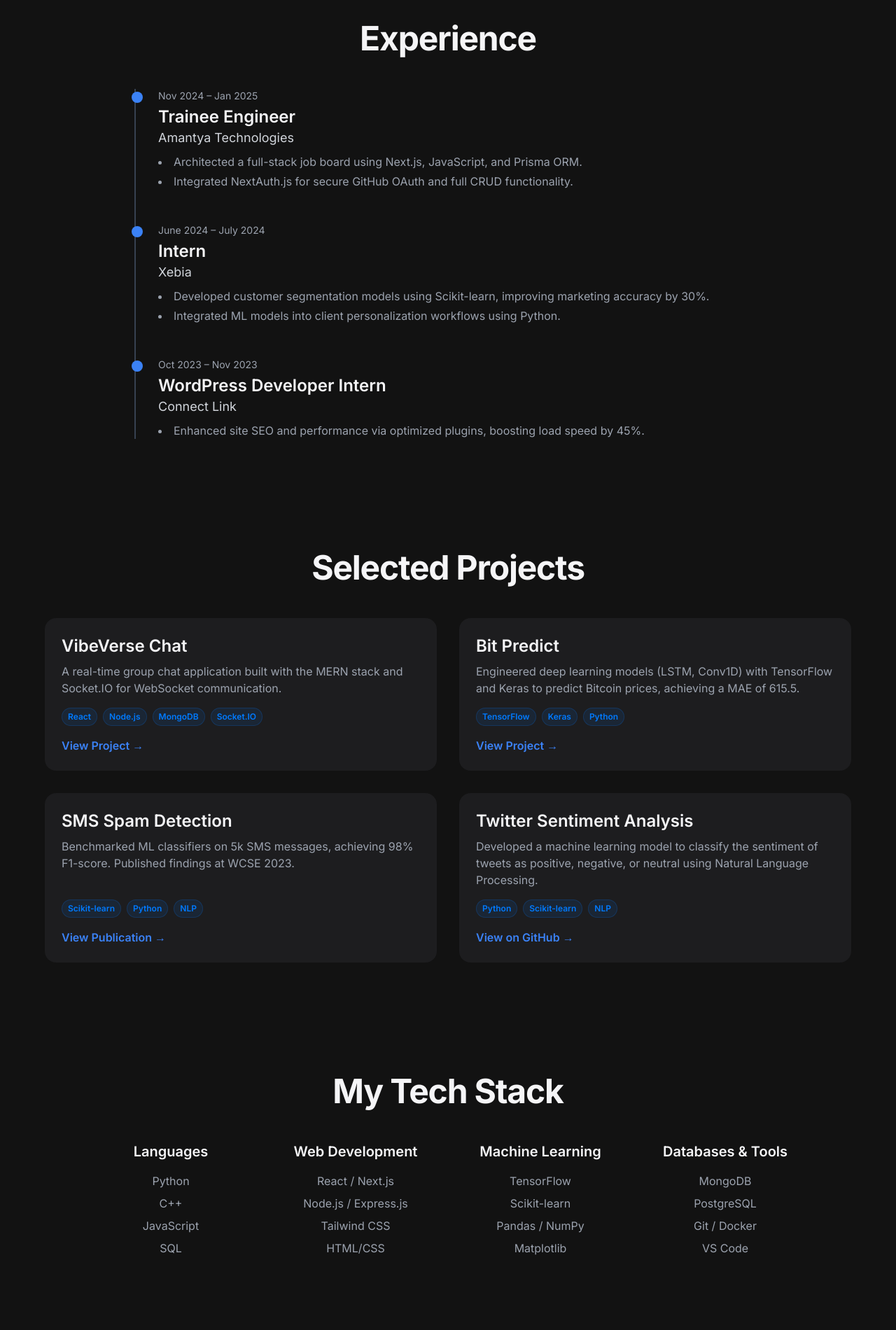
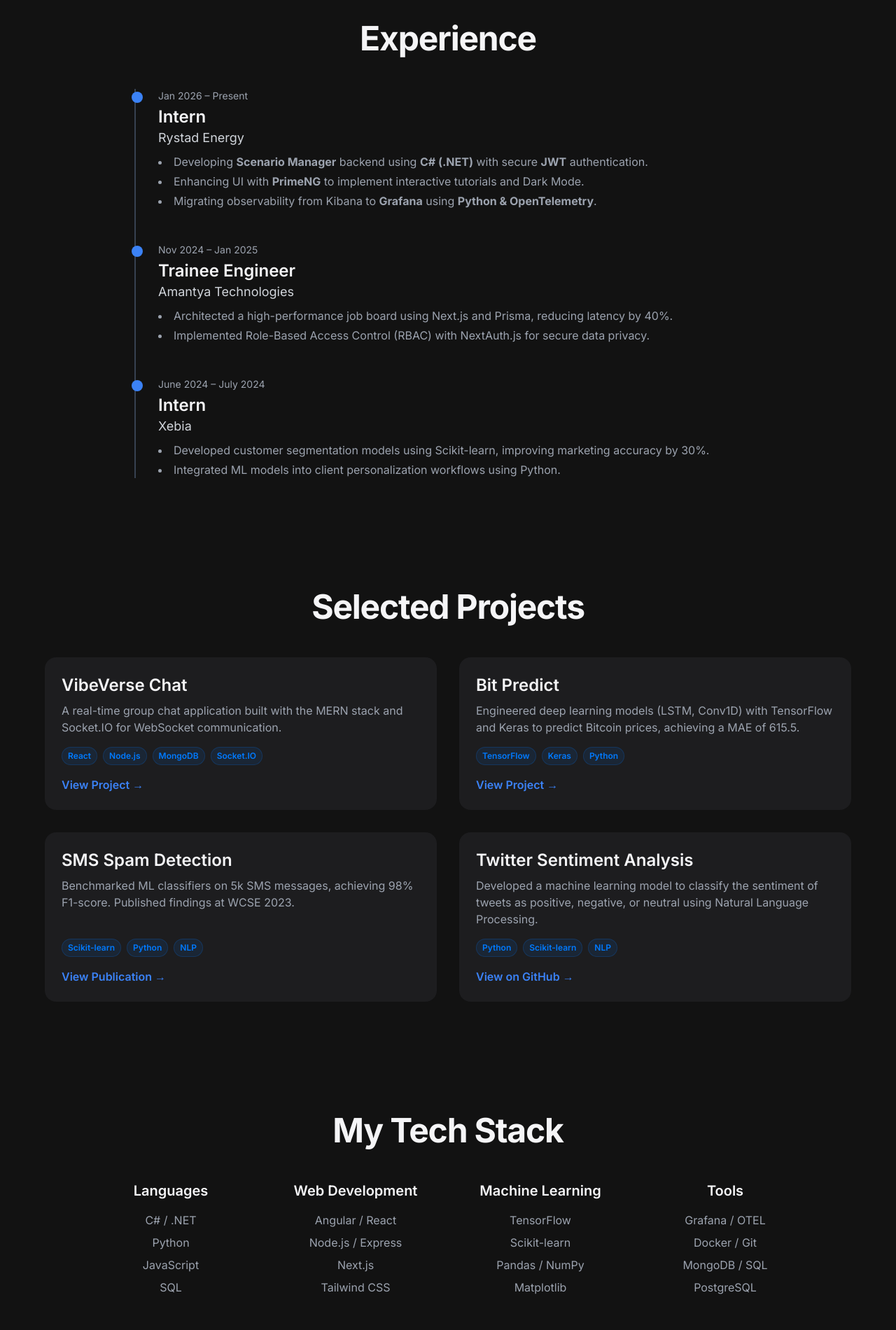
Before and after one commit to KartikAhluwalia/KartikPortfolio.github.io, a plain HTML site: page index.html in a window 1280 px wide. Shown: the part 1760-3660 px from the top of the page at 70% size. Drawn offline with nearby package versions, Linux system fonts and the light colour scheme.

Commit message:
Update index.html

```diff
--- a/index.html
+++ b/index.html
@@ -12,9 +12,9 @@
         /* Custom styles for the Apple-inspired look */
         body {
             font-family: 'Inter', sans-serif;
-            background-color: #121212; /* Restored background color */
+            background-color: #121212;
             color: #F5F5F7;
-            overflow-x: hidden; /* Prevent horizontal scrollbar from animation */
+            overflow-x: hidden;
         }
         .section {
             opacity: 0;
@@ -69,8 +69,8 @@
             left: 0;
             width: 100%;
             height: 100%;
-            z-index: -1; /* Place behind all content */
-            transform: rotate(145deg); /* Angle the stars */
+            z-index: -1;
+            transform: rotate(145deg);
         }
 
         .star {
@@ -96,7 +96,7 @@
             100% { transform: translateX(300px); }
         }
 
-        /* Stagger the animations for a natural look */
+        /* Stagger the animations */
         .star:nth-child(1) { top: 20%; left: 10%; animation-delay: 0s; }
         .star:nth-child(2) { top: 60%; left: 20%; animation-delay: 0.1s; }
         .star:nth-child(3) { top: 40%; left: 70%; animation-delay: 0.2s; }
@@ -110,7 +110,6 @@
 </head>
 <body class="antialiased">
 
-    <!-- Shooting Stars Container -->
     <div class="stars-container">
         <div class="star"></div>
         <div class="star"></div>
@@ -122,7 +121,6 @@
         <div class="star"></div>
     </div>
 
-    <!-- Header & Navigation -->
     <header id="header" class="glass-nav fixed top-0 left-0 right-0 z-50">
         <div class="container mx-auto px-6 py-4 flex justify-between items-center">
             <a href="#" class="text-xl font-bold tracking-tight">Kartik Ahluwalia</a>
@@ -138,20 +136,18 @@
                 <svg xmlns="http://www.w3.org/2000/svg" width="24" height="24" viewBox="0 0 24 24" fill="none" stroke="currentColor" stroke-width="2" stroke-linecap="round" stroke-linejoin="round"><line x1="4" x2="20" y1="12" y2="12"/><line x1="4" x2="20" y1="6" y2="6"/><line x1="4" x2="20" y1="18" y2="18"/></svg>
             </button>
         </div>
-        <!-- Mobile Menu -->
         <div id="mobile-menu" class="hidden md:hidden px-6 pb-4">
               <a href="#about" class="block py-2 text-gray-300 hover:text-white">About</a>
               <a href="#experience" class="block py-2 text-gray-300 hover:text-white">Experience</a>
               <a href="#projects" class="block py-2 text-gray-300 hover:text-white">Projects</a>
               <a href="#skills" class="block py-2 text-gray-300 hover:text-white">Skills</a>
               <a href="#contact" class="block py-2 text-gray-300 hover:text-white">Contact</a>
-              <a href="https://placehold.co/8.5x11/121212/f5f5f7?text=Resume.pdf" target="_blank" class="block mt-2 px-4 py-2 rounded-lg btn-secondary text-center">View Resume</a>
+              <a href="https://drive.google.com/file/d/1s5ny4Do-MTQQefh3bFbrcalAv2Mr7Xzc/view?usp=sharing" target="_blank" class="block mt-2 px-4 py-2 rounded-lg btn-secondary text-center">View Resume</a>
         </div>
     </header>
 
     <main class="container mx-auto px-6 pt-24 md:pt-32">
 
-        <!-- Hero Section -->
         <section id="hero" class="min-h-[70vh] flex flex-col justify-center items-center text-center section">
             <h1 class="text-5xl md:text-7xl lg:text-8xl font-black tracking-tighter mb-4">Kartik Ahluwalia</h1>
             <h2 class="text-2xl md:text-3xl lg:text-4xl text-gray-400 mb-8">Full-Stack Developer & ML Enthusiast</h2>
@@ -161,12 +157,10 @@
             </div>
         </section>
 
-        <!-- About Section -->
         <section id="about" class="py-20 section">
             <h2 class="text-4xl md:text-5xl font-bold mb-12 text-center tracking-tight">About Me</h2>
             <div class="max-w-4xl mx-auto grid md:grid-cols-3 gap-10 items-center">
                 <div class="md:col-span-1">
-                    <!-- Replace with your photo URL -->
                     <img src="new_profile.jpeg" alt="Kartik Ahluwalia" class="rounded-full mx-auto" onerror="this.onerror=null;this.src='https://placehold.co/400x400/1d1d1f/f5f5f7?text=KA';">
                 </div>
                 <div class="md:col-span-2">
@@ -177,13 +171,11 @@
             </div>
         </section>
 
-        <!-- Education Section -->
         <section id="education" class="py-20 section">
             <h2 class="text-4xl md:text-5xl font-bold mb-12 text-center tracking-tight">Education</h2>
             <div class="max-w-2xl mx-auto">
                 <div class="card rounded-2xl p-8 flex items-center gap-8">
                     <div class="flex-shrink-0">
-                        <!-- Replace with your university logo URL -->
                         <img src="manipal.png" alt="Manipal Institute of Technology Logo" class="h-20 w-20" onerror="this.onerror=null;this.src='https://placehold.co/80x80/ffffff/1d1d1f?text=MIT';">
                     </div>
                     <div>
@@ -195,22 +187,33 @@
             </div>
         </section>
 
-        <!-- Experience Section -->
         <section id="experience" class="py-20 section">
             <h2 class="text-4xl md:text-5xl font-bold mb-12 text-center tracking-tight">Experience</h2>
             <div class="max-w-4xl mx-auto space-y-12 relative border-l-2 border-gray-700 pl-8">
-                <!-- Timeline Item 1 -->
+
+                <div class="relative">
+                    <div class="absolute -left-[38px] top-1 h-4 w-4 rounded-full bg-blue-500"></div>
+                    <p class="text-sm text-gray-400 mb-1">Jan 2026 – Present</p>
+                    <h3 class="text-2xl font-semibold">Intern</h3>
+                    <p class="text-lg text-gray-300 mb-2">Rystad Energy</p>
+                    <ul class="list-disc list-inside text-gray-400 space-y-1">
+                        <li>Developing <strong>Scenario Manager</strong> backend using <strong>C# (.NET)</strong> with secure <strong>JWT</strong> authentication.</li>
+                        <li>Enhancing UI with <strong>PrimeNG</strong> to implement interactive tutorials and Dark Mode.</li>
+                        <li>Migrating observability from Kibana to <strong>Grafana</strong> using <strong>Python & OpenTelemetry</strong>.</li>
+                    </ul>
+                </div>
+
                 <div class="relative">
                     <div class="absolute -left-[38px] top-1 h-4 w-4 rounded-full bg-blue-500"></div>
                     <p class="text-sm text-gray-400 mb-1">Nov 2024 – Jan 2025</p>
                     <h3 class="text-2xl font-semibold">Trainee Engineer</h3>
                     <p class="text-lg text-gray-300 mb-2">Amantya Technologies</p>
                     <ul class="list-disc list-inside text-gray-400 space-y-1">
-                        <li>Architected a full-stack job board using Next.js, JavaScript, and Prisma ORM.</li>
-                        <li>Integrated NextAuth.js for secure GitHub OAuth and full CRUD functionality.</li>
+                        <li>Architected a high-performance job board using Next.js and Prisma, reducing latency by 40%.</li>
+                        <li>Implemented Role-Based Access Control (RBAC) with NextAuth.js for secure data privacy.</li>
                     </ul>
                 </div>
-                <!-- Timeline Item 2 -->
+
                 <div class="relative">
                     <div class="absolute -left-[38px] top-1 h-4 w-4 rounded-full bg-blue-500"></div>
                     <p class="text-sm text-gray-400 mb-1">June 2024 – July 2024</p>
@@ -221,24 +224,12 @@
                         <li>Integrated ML models into client personalization workflows using Python.</li>
                     </ul>
                 </div>
-                <!-- Timeline Item 3 -->
-                <div class="relative">
-                    <div class="absolute -left-[38px] top-1 h-4 w-4 rounded-full bg-blue-500"></div>
-                    <p class="text-sm text-gray-400 mb-1">Oct 2023 – Nov 2023</p>
-                    <h3 class="text-2xl font-semibold">WordPress Developer Intern</h3>
-                    <p class="text-lg text-gray-300 mb-2">Connect Link</p>
-                    <ul class="list-disc list-inside text-gray-400 space-y-1">
-                        <li>Enhanced site SEO and performance via optimized plugins, boosting load speed by 45%.</li>
-                    </ul>
-                </div>
             </div>
         </section>
 
-        <!-- Projects Section -->
         <section id="projects" class="py-20 section">
             <h2 class="text-4xl md:text-5xl font-bold mb-12 text-center tracking-tight">Selected Projects</h2>
             <div class="max-w-6xl mx-auto grid grid-cols-1 md:grid-cols-2 gap-8">
-                <!-- Project Card 1 -->
                 <div class="card rounded-2xl p-6 flex flex-col">
                     <h3 class="text-2xl font-semibold mb-2">VibeVerse Chat</h3>
                     <p class="text-gray-400 mb-4 flex-grow">A real-time group chat application built with the MERN stack and Socket.IO for WebSocket communication.</p>
@@ -252,7 +243,6 @@
                         <a href="https://vibe-verse.onrender.com/" target="_blank" class="font-semibold text-blue-500 hover:underline">View Project &rarr;</a>
                     </div>
                 </div>
-                <!-- Project Card 2 -->
                 <div class="card rounded-2xl p-6 flex flex-col">
                     <h3 class="text-2xl font-semibold mb-2">Bit Predict</h3>
                     <p class="text-gray-400 mb-4 flex-grow">Engineered deep learning models (LSTM, Conv1D) with TensorFlow and Keras to predict Bitcoin prices, achieving a MAE of 615.5.</p>
@@ -265,7 +255,6 @@
                         <a href="https://colab.research.google.com/drive/1s8vgWu0daKxEY3Qa88JNZtWpsrILy3Wo?usp=sharing" target="_blank" class="font-semibold text-blue-500 hover:underline">View Project &rarr;</a>
                     </div>
                 </div>
-                <!-- Project Card 3 -->
                 <div class="card rounded-2xl p-6 flex flex-col">
                     <h3 class="text-2xl font-semibold mb-2">SMS Spam Detection</h3>
                     <p class="text-gray-400 mb-4 flex-grow">Benchmarked ML classifiers on 5k SMS messages, achieving 98% F1-score. Published findings at WCSE 2023.</p>
@@ -278,7 +267,6 @@
                         <a href="https://www.wcse.org/WCSE_2023/021.pdf" target="_blank" class="font-semibold text-blue-500 hover:underline">View Publication &rarr;</a>
                     </div>
                 </div>
-                <!-- Project Card 4 -->
                 <div class="card rounded-2xl p-6 flex flex-col">
                     <h3 class="text-2xl font-semibold mb-2">Twitter Sentiment Analysis</h3>
                     <p class="text-gray-400 mb-4 flex-grow">Developed a machine learning model to classify the sentiment of tweets as positive, negative, or neutral using Natural Language Processing.</p>
@@ -294,7 +282,6 @@
             </div>
         </section>
 
-        <!-- Skills Section -->
         <section id="skills" class="py-20 section">
             <h2 class="text-4xl md:text-5xl font-bold mb-12 text-center tracking-tight">My Tech Stack</h2>
             <div class="max-w-5xl mx-auto">
@@ -302,8 +289,8 @@
                     <div>
                         <h3 class="text-xl font-semibold mb-4">Languages</h3>
                         <ul class="space-y-2 text-gray-400">
+                            <li>C# / .NET</li>
                             <li>Python</li>
-                            <li>C++</li>
                             <li>JavaScript</li>
                             <li>SQL</li>
                         </ul>
@@ -311,10 +298,10 @@
                     <div>
                         <h3 class="text-xl font-semibold mb-4">Web Development</h3>
                         <ul class="space-y-2 text-gray-400">
-                            <li>React / Next.js</li>
-                            <li>Node.js / Express.js</li>
+                            <li>Angular / React</li>
+                            <li>Node.js / Express</li>
+                            <li>Next.js</li>
                             <li>Tailwind CSS</li>
-                            <li>HTML/CSS</li>
                         </ul>
                     </div>
                     <div>
@@ -327,19 +314,18 @@
                         </ul>
                     </div>
                     <div>
-                        <h3 class="text-xl font-semibold mb-4">Databases & Tools</h3>
+                        <h3 class="text-xl font-semibold mb-4">Tools</h3>
                         <ul class="space-y-2 text-gray-400">
-                            <li>MongoDB</li>
+                            <li>Grafana / OTEL</li>
+                            <li>Docker / Git</li>
+                            <li>MongoDB / SQL</li>
                             <li>PostgreSQL</li>
-                            <li>Git / Docker</li>
-                            <li>VS Code</li>
                         </ul>
                     </div>
                 </div>
             </div>
         </section>
 
-        <!-- Leadership Section -->
         <section id="leadership" class="py-20 section">
             <h2 class="text-4xl md:text-5xl font-bold mb-12 text-center tracking-tight">Leadership</h2>
             <div class="max-w-4xl mx-auto grid md:grid-cols-3 gap-8 text-center">
@@ -361,7 +347,6 @@
             </div>
         </section>
 
-        <!-- Achievements Section -->
         <section id="achievements" class="py-20 section">
             <h2 class="text-4xl md:text-5xl font-bold mb-12 text-center tracking-tight">Awards & Recognition</h2>
             <div class="max-w-5xl mx-auto">
@@ -378,7 +363,6 @@
             </div>
         </section>
 
-        <!-- Certifications Section -->
         <section id="certifications" class="py-20 section">
             <h2 class="text-4xl md:text-5xl font-bold mb-12 text-center tracking-tight">Certifications</h2>
             <div class="max-w-4xl mx-auto grid grid-cols-1 sm:grid-cols-2 md:grid-cols-3 gap-8 text-center">
@@ -399,7 +383,6 @@
 
     </main>
 
-    <!-- Footer -->
     <footer id="contact" class="pt-20 pb-10 bg-[#1D1D1F] section">
         <div class="container mx-auto px-6 text-center">
             <h2 class="text-4xl font-bold mb-4 tracking-tight">Let's Connect</h2>
```
Lines whose indentation alone changed are shown as unchanged.
